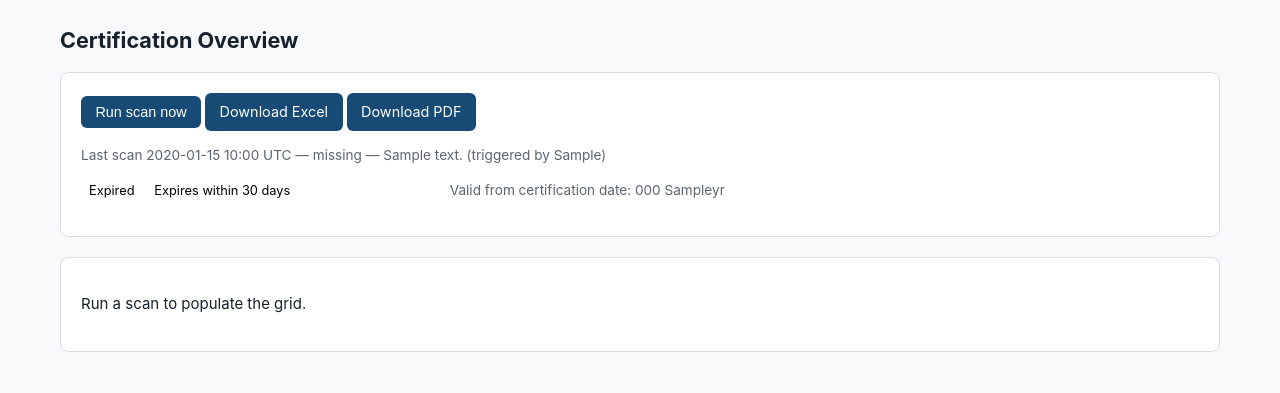
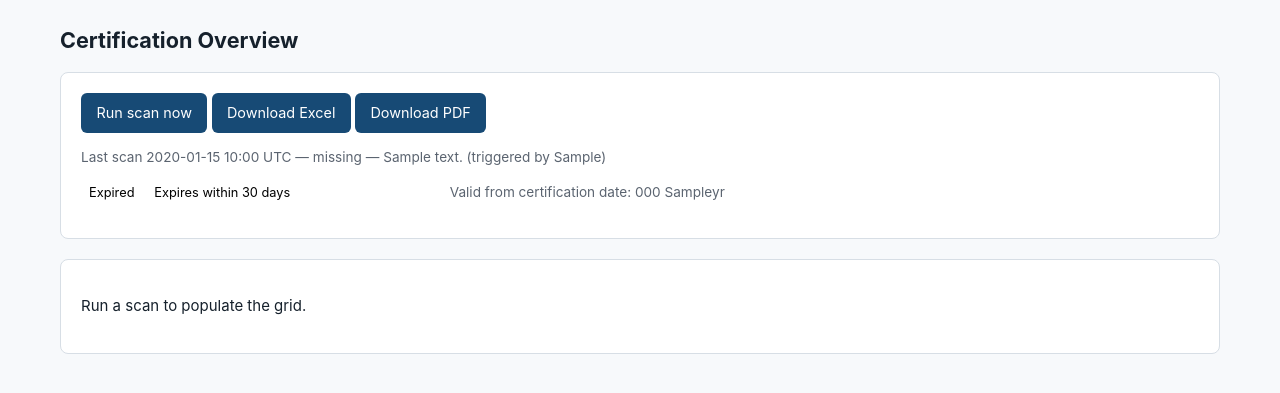
Before and after one commit to willtheorangeguy/ucac-certs, a Python web app: template lss_report/web/templates/dashboard.html in a window 1280 px wide. Shown: the top 393 px of the page. Run offline with Jinja, Linux system fonts and the light colour scheme; the template is opened without the code that fills it: most values are stand-ins (such as "Sample title", 1, 10 or a date in 2020).

Commit message:
fix: update styling

```diff
--- a/lss_report/web/templates/base.html
+++ b/lss_report/web/templates/base.html
@@ -33,8 +33,9 @@
     td.cert { text-align:center; font-variant-numeric:tabular-nums; }
     .scroll { overflow-x:auto; }
     .swatch { display:inline-block; padding:.15rem .5rem; border-radius:3px; color:#000; font-size:.8rem; }
-    button, .button { background:var(--accent); color:#fff; border:0; border-radius:6px;
-      padding:.5rem .9rem; font-size:.9rem; cursor:pointer; text-decoration:none; display:inline-block; }
+    button, .button { background:var(--accent); color:#fff; border:1px solid transparent; border-radius:6px;
+      padding:.5rem .9rem; font-family:inherit; font-size:.9rem; line-height:1.5; cursor:pointer;
+      text-decoration:none; display:inline-block; vertical-align:middle; }
     button.danger { background:transparent; color:var(--expired); border:1px solid var(--line); }
     input, label { font-size:.9rem; }
     input[type=text], input[type=email], input[type=tel], input[type=date] {
```
